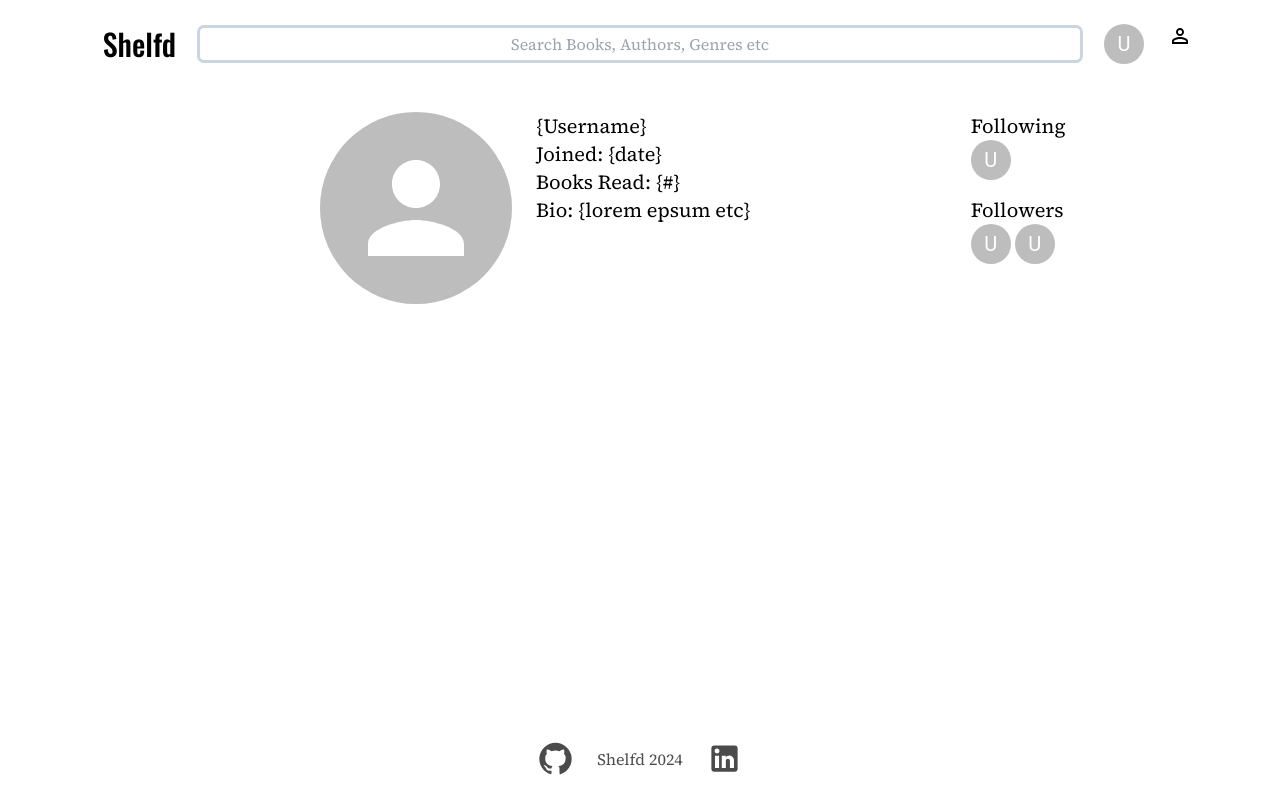
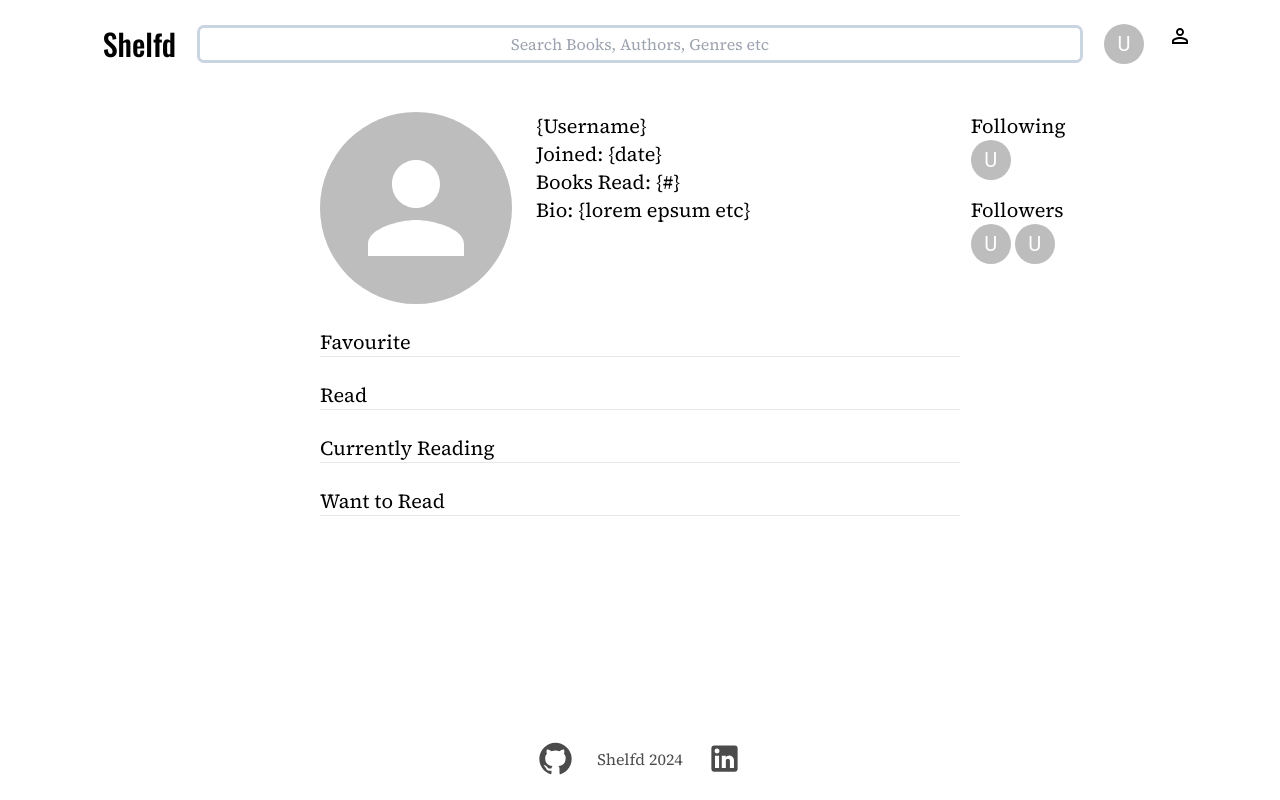
Before and after one commit to Ben-Langlois/Shelfd, a React (Create React App) app: page / in a window 1280 px wide. Built offline with nearby package versions, Linux system fonts and the light colour scheme.

Commit message:
mapping through shelves for profile page, currently on mapping ind books

```diff
--- a/src/App.js
+++ b/src/App.js
@@ -382,7 +382,6 @@ const Shelf = ({input, key, array}) => {
 }
 
 const tempShelves = [<Shelf input='Read'/>, <Shelf input='Currently Reading'/>, <Shelf input='Want to Read'/>, <Shelf input='Favourites'/>]; // replace this with proped data from user object
-
 const BookShelves = () => {
   const [shelves, setShelves] = useState([...tempShelves]);
 
@@ -413,9 +412,12 @@ const BookShelves = () => {
 
 */
 const Profile = () => {
+  const [shelves, setShelves] = useState([{title: 'Favourite', books: []}, {title: 'Read', books: []}, {title: 'Currently Reading', books: []}, {title: 'Want to Read', books: []}])
+
+
   return(
-    <div className='flex flex-auto  w-1/2 mx-auto mt-6 relative'>
-        <div id='main' className='flex'>
+    <div className='flex flex-col flex-auto  w-1/2 mx-auto mt-6 relative'>
+        <div id='main' className='flex mb-6'>
           <Avatar sx={{ width: '12rem', height: '12rem' }}/>
           <div id='main-details' className='ml-6 text-left h-fit'> {/* would be profile spec data */}
             <h1 className='text-xl'>&#123;Username&#125;</h1>
@@ -423,9 +425,28 @@ const Profile = () => {
             <h1 className='text-xl'>Books Read: &#123;#&#125;</h1>
             <p className='text-xl overflow-auto max-h-40'>Bio: &#123;lorem epsum etc&#125;</p>
           </div>
-        </div> {/* display-shelves needs to fit somewhere in main but break flex so its under */}
-        <div id='display-shelves'>
+        </div>
+        <div id='display-shelves' className='flex flex-col text-left'>
+        { // this would ref the state object that <BookShelves /> is getting but NOT as <Shelf />s
+            // but for now just an array of titles (in local state)
+          // what if bookshelf is empty? do i still want to show it?
+            // I think thats a 'solve once I do backend' problem, cause the object just doesnt exist rn
+          shelves.map((e, i) => {
+            return (
+              <div id='displayShelf'>
+                <h1 className='text-xl border-b mb-6'>{e.title}</h1>
+                {
+                  e.books.map(() => {
+                    <div id='displayCover'>
 
+                    </div>
+                  })
+                }
+              </div>
+            )
+          })
+
+        }
         </div>
         <div id='social' className='flex flex-col absolute w-1/3 top-0 right-[-35%] justify-start text-start'>
           <h1 className=' text-xl'>Following</h1>
```
